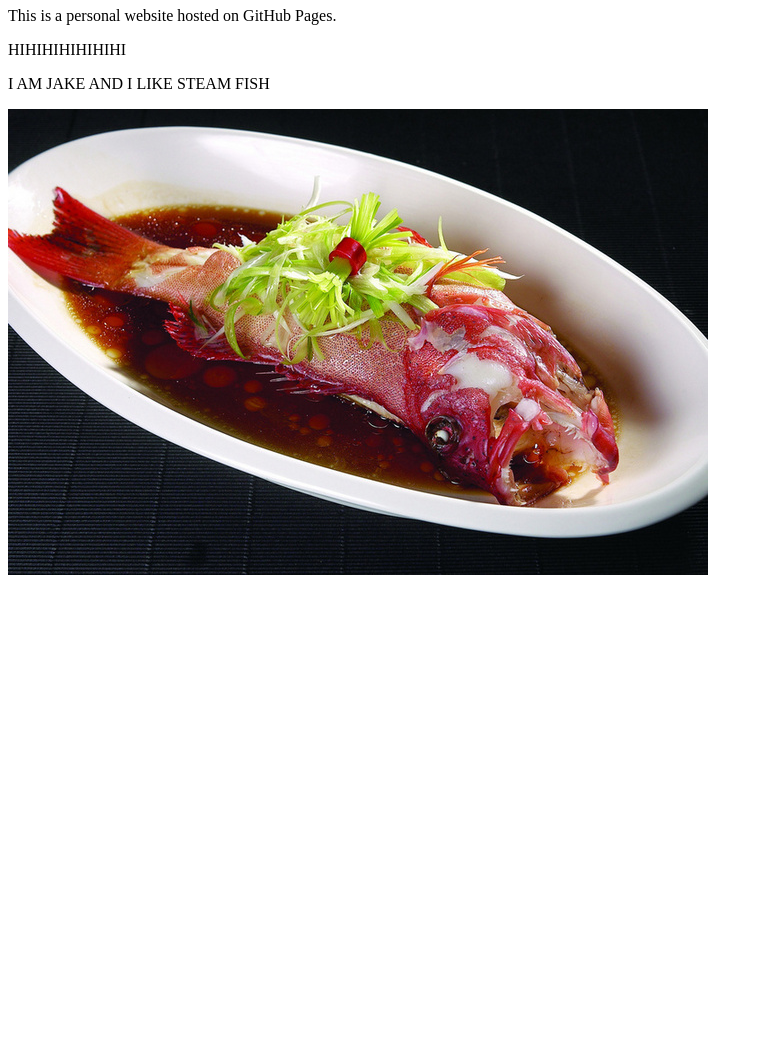
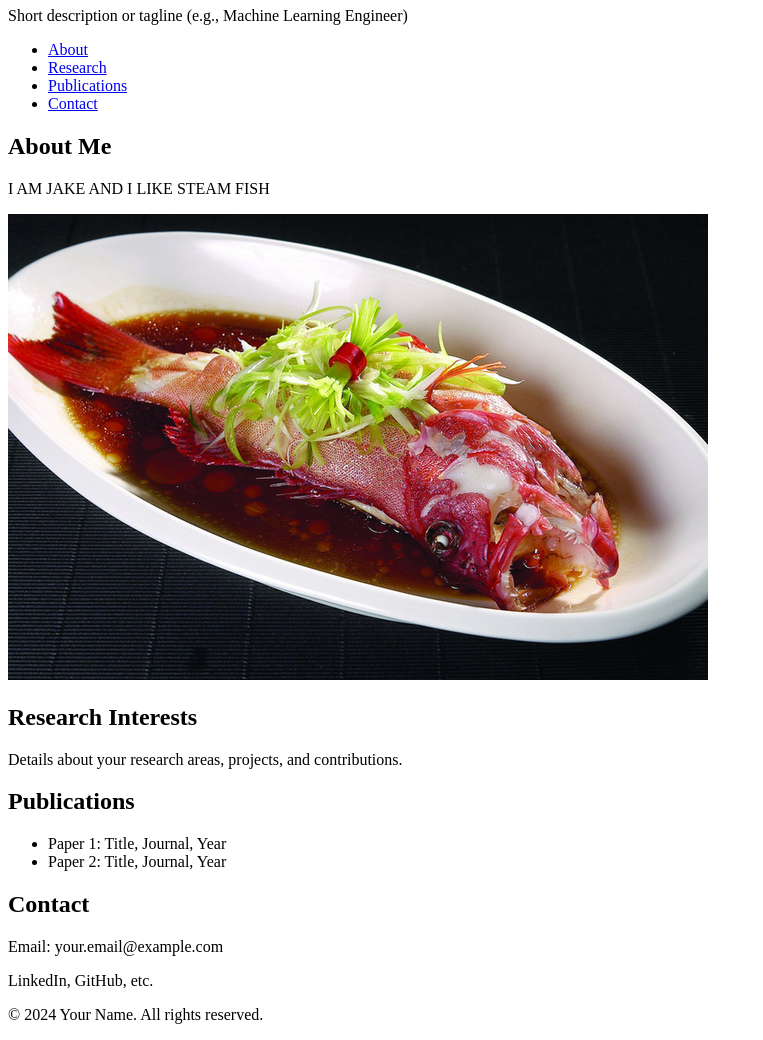
Before and after one commit to Jake6688/.github.io, a plain HTML site: page index.html in a window 1280 px wide. Shown: the part 73-1113 px from the top of the page, without its empty margins (0-763 px from the left). Before the commit the page ends 800 px from the top, so only its background shows below. Drawn offline with Linux system fonts and the light colour scheme.

Commit message:
Update index.html

```diff
--- a/index.html
+++ b/index.html
@@ -3,13 +3,52 @@
 <head>
     <meta charset="UTF-8">
     <meta name="viewport" content="width=device-width, initial-scale=1.0">
-    <title>My GitHub Pages Site</title>
+    <title>Jake Pong | Electrical Engineering Student</title>
+    <link rel="stylesheet" href="styles.css"> <!-- link to CSS file -->
 </head>
 <body>
-    <h1>Welcome to My Website</h1>
-    <p>This is a personal website hosted on GitHub Pages.</p>
-    <p>HIHIHIHIHIHIHI</p>
-    <p>I AM JAKE AND I LIKE STEAM FISH</p>
-    <img src="fish.jpeg" alt="Fish">
+    <header>
+        <h1>Jake Pong</h1>
+        <p>Short description or tagline (e.g., Machine Learning Engineer)</p>
+    </header>
+
+    <nav>
+        <ul>
+            <li><a href="#about">About</a></li>
+            <li><a href="#research">Research</a></li>
+            <li><a href="#publications">Publications</a></li>
+            <li><a href="#contact">Contact</a></li>
+        </ul>
+    </nav>
+
+    <section id="about">
+        <h2>About Me</h2>
+        <p>I AM JAKE AND I LIKE STEAM FISH</p>
+        <img src="fish.jpeg" alt="Fish">
+    </section>
+
+    <section id="research">
+        <h2>Research Interests</h2>
+        <p>Details about your research areas, projects, and contributions.</p>
+    </section>
+
+    <section id="publications">
+        <h2>Publications</h2>
+        <ul>
+            <li>Paper 1: Title, Journal, Year</li>
+            <li>Paper 2: Title, Journal, Year</li>
+            <!-- Add more publications as needed -->
+        </ul>
+    </section>
+
+    <section id="contact">
+        <h2>Contact</h2>
+        <p>Email: your.email@example.com</p>
+        <p>LinkedIn, GitHub, etc.</p>
+    </section>
+
+    <footer>
+        <p>© 2024 Your Name. All rights reserved.</p>
+    </footer>
 </body>
 </html>
```
